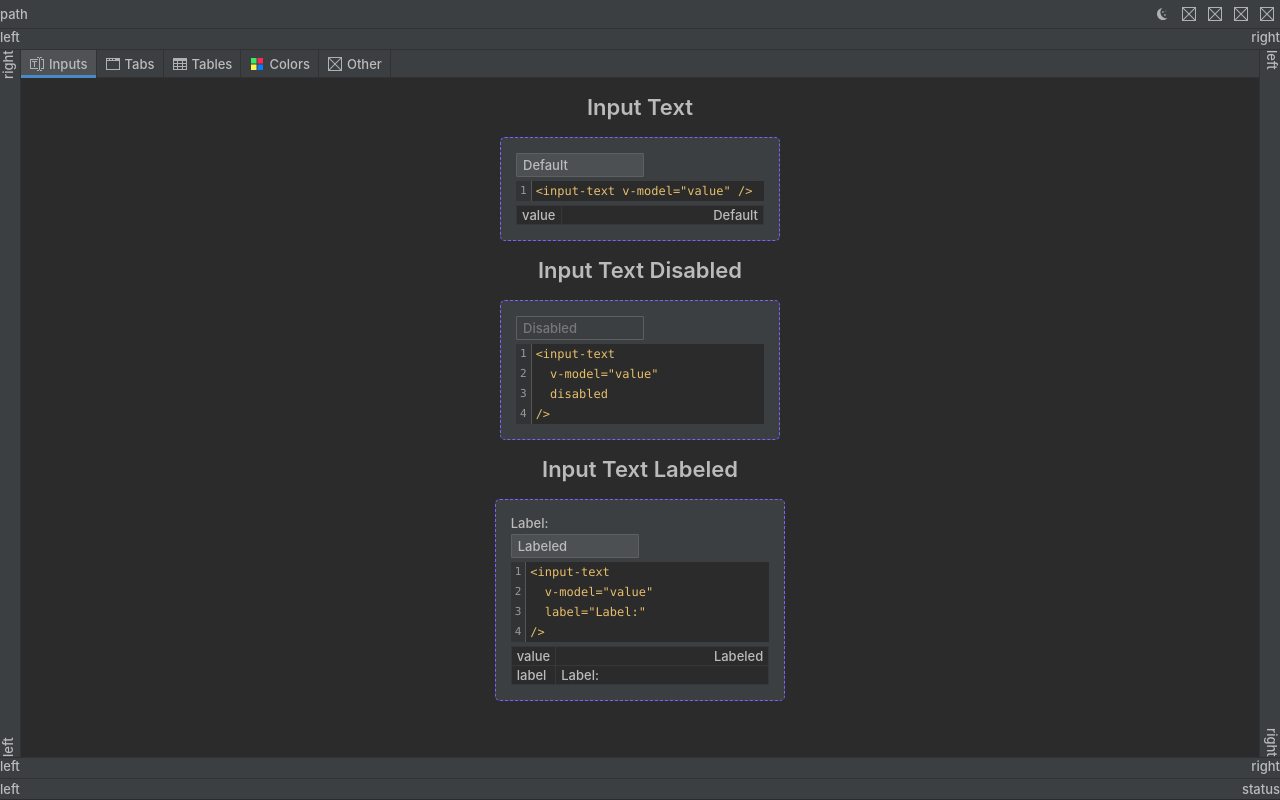
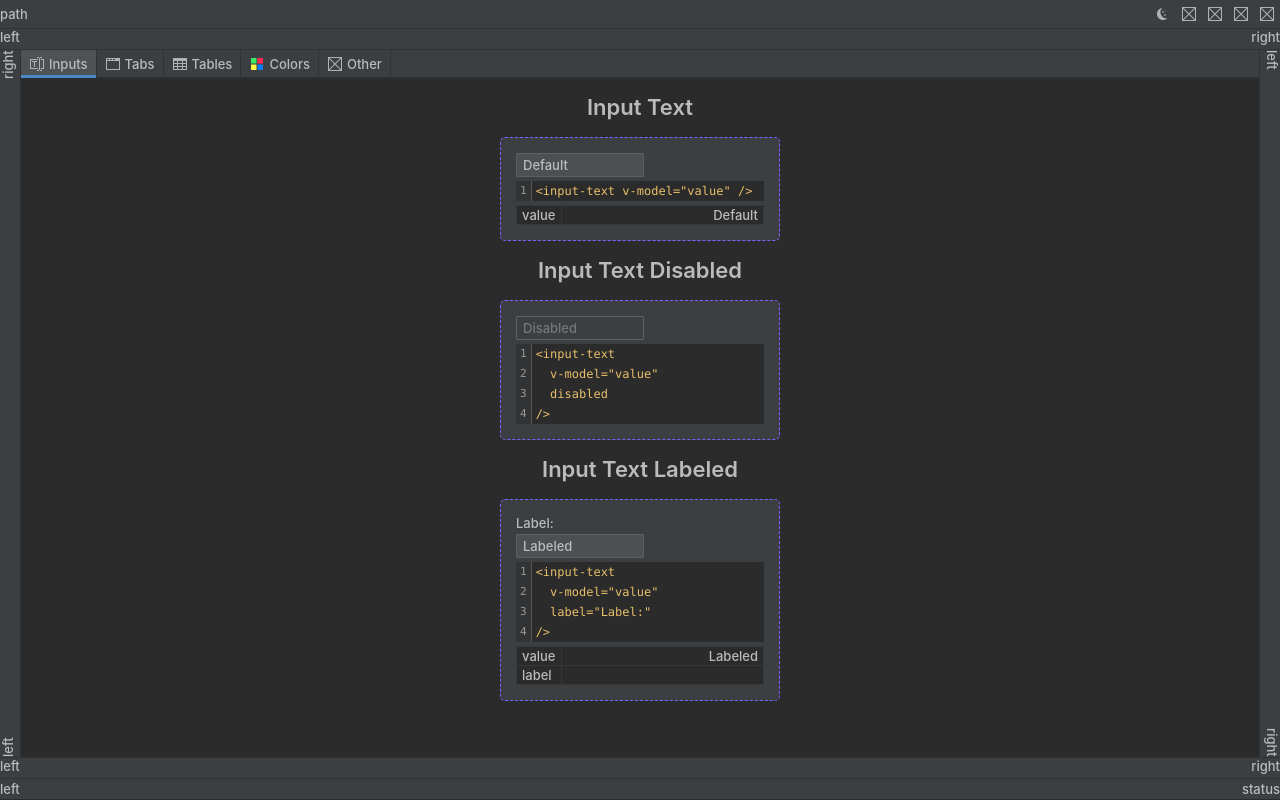
Before and after one commit to cclarice/CodeGlossary, a Vue app: page /dev/interface in a window 1280 px wide. Built offline with nearby package versions, Linux system fonts and the light colour scheme.

Commit message:
Improved editable functionality, now can use refs <string | number | boolean>

```diff
--- a/src/components/table/CTableBlock.vue
+++ b/src/components/table/CTableBlock.vue
@@ -9,32 +9,47 @@
         v-for="(table_cell, table_cell_index) of table_row"
         :key="table_cell"
         :style="typeof table_cell !== 'string' && {
-          width: table_cell.width !== undefined ? table_cell.width : 'auto',
+          width: table_cell.width !== undefined ? table_cell.width : null,
           textAlign: table_cell.align,
-          background: table_cell.background,
-          color: table_cell.color,
-          fontFamily: table_cell.font,
-          fontSize: table_cell.size
+          background: table_cell.background || null,
+          color: table_cell.color || null,
+          fontFamily: table_cell.font || null,
+          fontSize: table_cell.size || null
         }"
       >
-        {{
-          typeof table_cell === 'string' ? table_cell :
-          (!table_cell.editable ? table_cell.content : undefined)
-        }}
-        <input
-          v-if="typeof table_cell !== 'string' && table_cell.editable"
-          :value="table_cell.content"
-          type="text"
-          @input.stop="changeCell($event, table_row_index, table_cell_index)"
-        >
+        {{ typeof table_cell === 'string' ? table_cell :
+          (!table_cell.editable ? table_cell.content : undefined) }}
+        <template v-if="typeof table_cell !== 'string' && table_cell.editable">
+          <input
+            v-if="table_cell.content === 'string'"
+            :value="table_cell.content"
+            type="text"
+            @input.stop="changeCell($event, table_row_index, table_cell_index)"
+          >
+          <template v-else-if="isRef(table_cell.content)">
+            <input
+              v-if="(typeof table_cell.content.value === 'string') || (typeof table_cell.content.value === 'number')"
+              v-model="table_cell.content.value"
+              :style="{ color: table_cell.color ||
+                (typeof table_cell.content.value === 'string' ? 'var(--code-string)' : 'var(--code-number)') }"
+              :type="typeof table_cell.content.value === 'string' ? 'text' : 'number'"
+            >
+            <span
+              v-else-if="isRef(table_cell.content) && typeof table_cell.content.value === 'boolean'"
+              style="color: var(--code-keyword); user-select: none; cursor: pointer"
+              @click=" toggleBooleanRef(table_cell.content)"
+              v-text="table_cell.content"
+            />
+          </template>
+        </template>
       </component>
     </tr>
   </component>
 </template>
 
 <script setup lang="ts">
-import { TableBlock } from '@/models/Table'
-import { computed } from 'vue'
+import { CellData, TableBlock } from '@/models/Table'
+import { computed, isRef } from 'vue'
 
 interface Props {
   tag: 'thead' | 'tbody' | 'tfoot'
@@ -58,6 +73,12 @@ const changeCell = (event: Event, row_index: number, cell_index: number) => {
     row_index,
     cell_index
   })
+}
+
+const toggleBooleanRef = (ref: any) => {
+  if (isRef(ref) && typeof ref.value === 'boolean') {
+    ref.value = !ref.value
+  }
 }
 </script>
 
```
